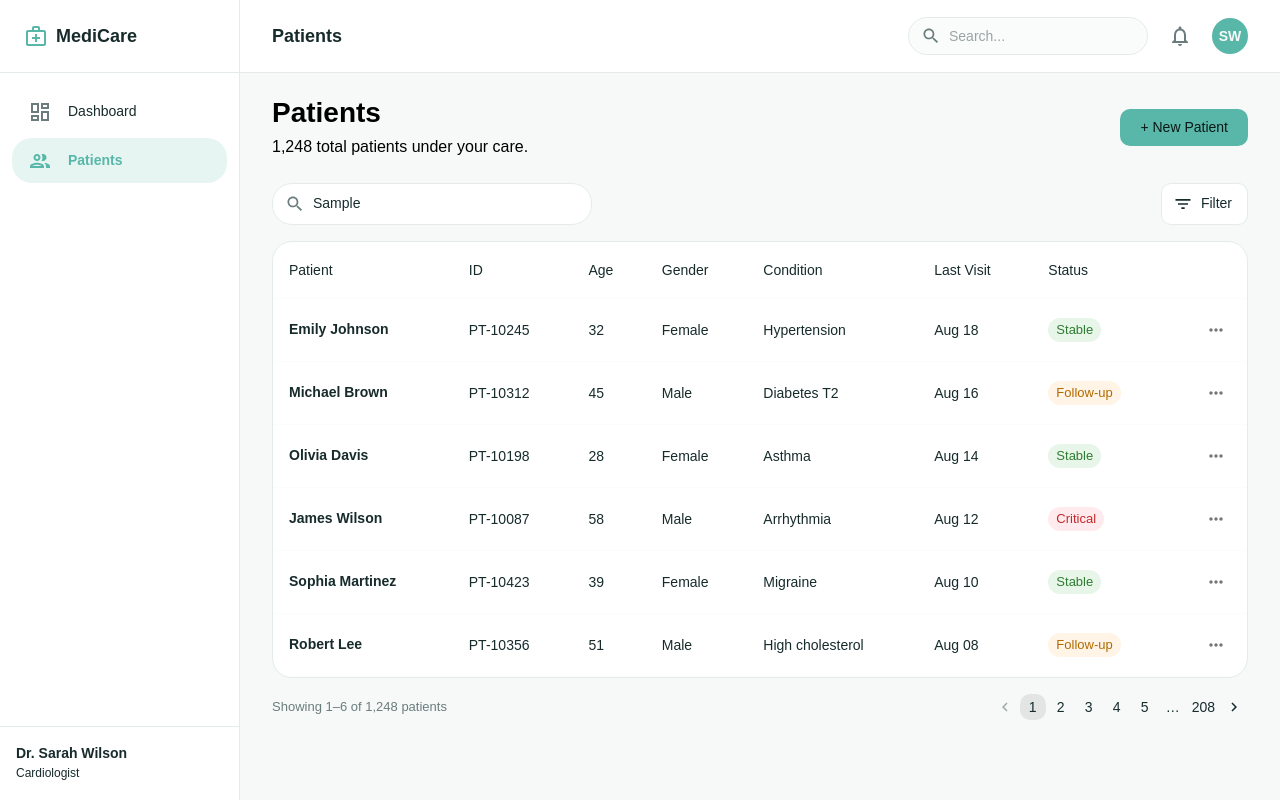
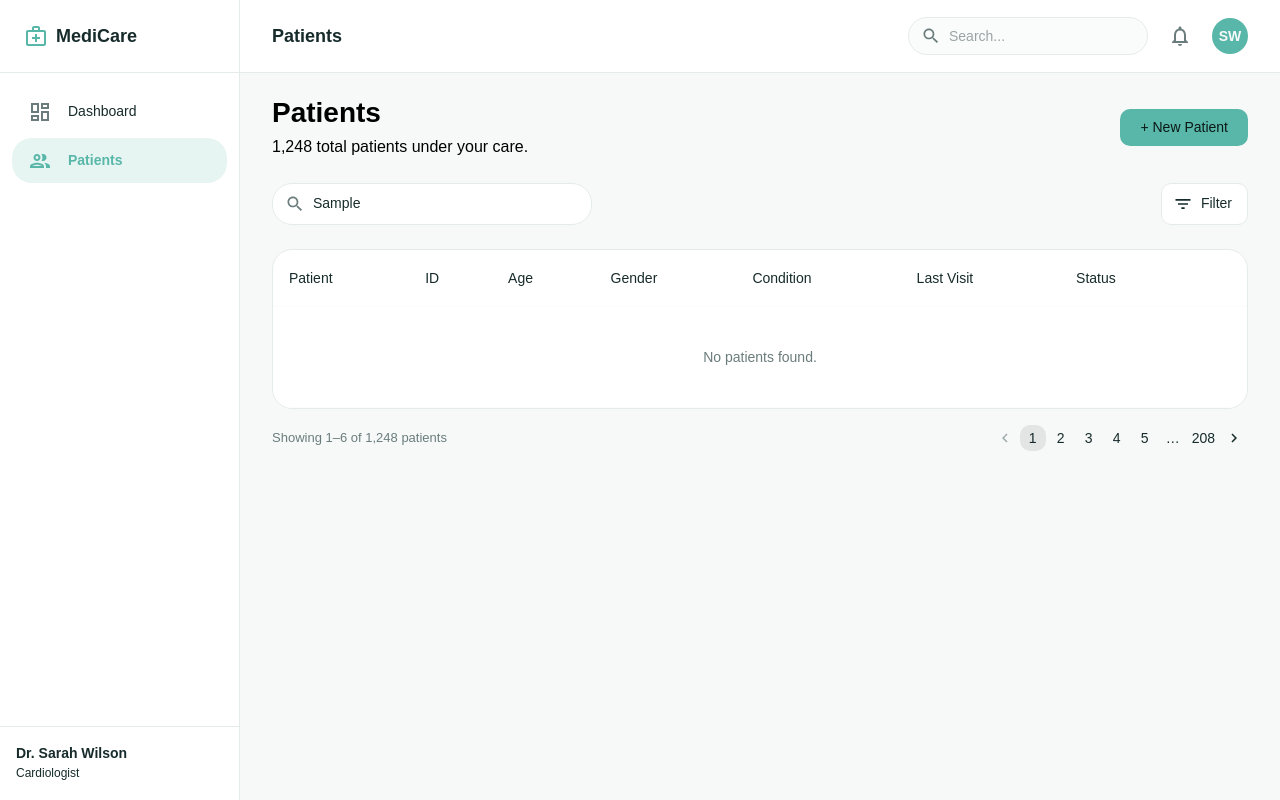
Before and after one commit to Vipulsnips/healthcare-dashboard, a Next.js app: page /patients in a window 1280 px wide. Both pictures are taken after typing "Sample" into the empty fields and a click on the button "+ New Patient". Built offline with nearby package versions, Linux system fonts and the light colour scheme; what @mui/material-nextjs would draw is missing.

Commit message:
searching and filtering

```diff
--- a/app/patients/page.tsx
+++ b/app/patients/page.tsx
@@ -1,11 +1,97 @@
-import { Box, Button, Typography } from "@mui/material";
+"use client";
+
+import { useMemo, useState } from "react";
+
+import {
+  Box,
+  Button,
+  Typography,
+} from "@mui/material";
 
 import AppShell from "@/components/layout/AppShell";
 import PatientToolbar from "@/components/patients/PatientToolbar";
 import PatientTable from "@/components/patients/PatientTable";
 import PatientPagination from "@/components/patients/PatientPagination";
 
+const patients = [
+  {
+    name: "Emily Johnson",
+    id: "PT-10245",
+    age: 32,
+    gender: "Female",
+    condition: "Hypertension",
+    lastVisit: "Aug 18",
+    status: "Stable",
+  },
+  {
+    name: "Michael Brown",
+    id: "PT-10312",
+    age: 45,
+    gender: "Male",
+    condition: "Diabetes T2",
+    lastVisit: "Aug 16",
+    status: "Follow-up",
+  },
+  {
+    name: "Olivia Davis",
+    id: "PT-10198",
+    age: 28,
+    gender: "Female",
+    condition: "Asthma",
+    lastVisit: "Aug 14",
+    status: "Stable",
+  },
+  {
+    name: "James Wilson",
+    id: "PT-10087",
+    age: 58,
+    gender: "Male",
+    condition: "Arrhythmia",
+    lastVisit: "Aug 12",
+    status: "Critical",
+  },
+  {
+    name: "Sophia Martinez",
+    id: "PT-10423",
+    age: 39,
+    gender: "Female",
+    condition: "Migraine",
+    lastVisit: "Aug 10",
+    status: "Stable",
+  },
+  {
+    name: "Robert Lee",
+    id: "PT-10356",
+    age: 51,
+    gender: "Male",
+    condition: "High cholesterol",
+    lastVisit: "Aug 08",
+    status: "Follow-up",
+  },
+];
+
 export default function PatientsPage() {
+  const [searchTerm, setSearchTerm] = useState("");
+  const [statusFilter, setStatusFilter] = useState("All");
+
+  const filteredPatients = useMemo(() => {
+    const search = searchTerm.toLowerCase().trim();
+
+    return patients.filter((patient) => {
+      const matchesSearch =
+        !search ||
+        patient.name.toLowerCase().includes(search) ||
+        patient.id.toLowerCase().includes(search) ||
+        patient.condition.toLowerCase().includes(search);
+
+      const matchesStatus =
+        statusFilter === "All" ||
+        patient.status === statusFilter;
+
+      return matchesSearch && matchesStatus;
+    });
+  }, [searchTerm, statusFilter]);
+
   return (
     <AppShell pageTitle="Patients">
       <Box
@@ -60,10 +146,20 @@
           </Button>
         </Box>
 
-        <PatientToolbar />
+        {/* Search + Filter */}
+        <PatientToolbar
+          searchTerm={searchTerm}
+          onSearchChange={setSearchTerm}
+          statusFilter={statusFilter}
+          onStatusFilterChange={setStatusFilter}
+        />
 
-        <PatientTable />
+        {/* Patient Table */}
+        <PatientTable
+          patients={filteredPatients}
+        />
 
+        {/* Pagination */}
         <PatientPagination />
       </Box>
     </AppShell>
--- a/components/patients/PatientTable.tsx
+++ b/components/patients/PatientTable.tsx
@@ -13,62 +13,19 @@
 
 import MoreHorizIcon from "@mui/icons-material/MoreHoriz";
 
-const patients = [
-  {
-    name: "Emily Johnson",
-    id: "PT-10245",
-    age: 32,
-    gender: "Female",
-    condition: "Hypertension",
-    lastVisit: "Aug 18",
-    status: "Stable",
-  },
-  {
-    name: "Michael Brown",
-    id: "PT-10312",
-    age: 45,
-    gender: "Male",
-    condition: "Diabetes T2",
-    lastVisit: "Aug 16",
-    status: "Follow-up",
-  },
-  {
-    name: "Olivia Davis",
-    id: "PT-10198",
-    age: 28,
-    gender: "Female",
-    condition: "Asthma",
-    lastVisit: "Aug 14",
-    status: "Stable",
-  },
-  {
-    name: "James Wilson",
-    id: "PT-10087",
-    age: 58,
-    gender: "Male",
-    condition: "Arrhythmia",
-    lastVisit: "Aug 12",
-    status: "Critical",
-  },
-  {
-    name: "Sophia Martinez",
-    id: "PT-10423",
-    age: 39,
-    gender: "Female",
-    condition: "Migraine",
-    lastVisit: "Aug 10",
-    status: "Stable",
-  },
-  {
-    name: "Robert Lee",
-    id: "PT-10356",
-    age: 51,
-    gender: "Male",
-    condition: "High cholesterol",
-    lastVisit: "Aug 08",
-    status: "Follow-up",
-  },
-];
+export type Patient = {
+  name: string;
+  id: string;
+  age: number;
+  gender: string;
+  condition: string;
+  lastVisit: string;
+  status: string;
+};
+
+type PatientTableProps = {
+  patients: Patient[];
+};
 
 function getStatusColor(status: string) {
   if (status === "Stable") {
@@ -91,7 +48,9 @@
   };
 }
 
-export default function PatientTable() {
+export default function PatientTable({
+  patients,
+}: PatientTableProps) {
   return (
     <Card
       elevation={0}
@@ -102,8 +61,16 @@
         overflow: "hidden",
       }}
     >
-      <TableContainer>
-        <Table>
+      <TableContainer
+        sx={{
+          overflowX: "auto",
+        }}
+      >
+        <Table
+          sx={{
+            minWidth: 900,
+          }}
+        >
           <TableHead>
             <TableRow>
               <TableCell>Patient</TableCell>
@@ -118,7 +85,8 @@
           </TableHead>
 
           <TableBody>
-            {patients.map((patient) => (
+            {patients.length > 0 ? (
+              patients.map((patient) => (
                 <TableRow key={patient.id} hover>
                   <TableCell>
                     <Typography
@@ -159,7 +127,21 @@
                     </IconButton>
                   </TableCell>
                 </TableRow>
-            ))}
+              ))
+            ) : (
+              <TableRow>
+                <TableCell
+                  colSpan={8}
+                  align="center"
+                  sx={{
+                    py: 5,
+                    color: "text.secondary",
+                  }}
+                >
+                  No patients found.
+                </TableCell>
+              </TableRow>
+            )}
           </TableBody>
         </Table>
       </TableContainer>
--- a/components/patients/PatientToolbar.tsx
+++ b/components/patients/PatientToolbar.tsx
@@ -1,9 +1,51 @@
-import { Box, Button, InputBase } from "@mui/material";
+"use client";
+
+import { useState } from "react";
+
+import {
+  Box,
+  Button,
+  InputBase,
+  Menu,
+  MenuItem,
+} from "@mui/material";
 
 import SearchIcon from "@mui/icons-material/Search";
 import FilterListOutlinedIcon from "@mui/icons-material/FilterListOutlined";
 
-export default function PatientToolbar() {
+type PatientToolbarProps = {
+  searchTerm: string;
+  onSearchChange: (value: string) => void;
+  statusFilter: string;
+  onStatusFilterChange: (value: string) => void;
+};
+
+export default function PatientToolbar({
+  searchTerm,
+  onSearchChange,
+  statusFilter,
+  onStatusFilterChange,
+}: PatientToolbarProps) {
+  const [anchorEl, setAnchorEl] =
+    useState<null | HTMLElement>(null);
+
+  const open = Boolean(anchorEl);
+
+  const handleOpen = (
+    event: React.MouseEvent<HTMLButtonElement>
+  ) => {
+    setAnchorEl(event.currentTarget);
+  };
+
+  const handleClose = () => {
+    setAnchorEl(null);
+  };
+
+  const handleFilterChange = (value: string) => {
+    onStatusFilterChange(value);
+    handleClose();
+  };
+
   return (
     <Box
       sx={{
@@ -11,13 +53,16 @@
         alignItems: "center",
         justifyContent: "space-between",
         mt: 3,
-        mb: 2,
+        mb: 3,
       }}
     >
       {/* Search */}
       <Box
         sx={{
-          width: 320,
+          width: {
+            xs: "100%",
+            sm: 320,
+          },
           height: 42,
           display: "flex",
           alignItems: "center",
@@ -37,6 +82,10 @@
         />
 
         <InputBase
+          value={searchTerm}
+          onChange={(event) =>
+            onSearchChange(event.target.value)
+          }
           placeholder="Search patients..."
           sx={{
             flex: 1,
@@ -49,6 +98,7 @@
       <Button
         variant="outlined"
         startIcon={<FilterListOutlinedIcon />}
+        onClick={handleOpen}
         sx={{
           height: 42,
           textTransform: "none",
@@ -56,10 +106,46 @@
           borderColor: "divider",
           backgroundColor: "background.paper",
           boxShadow: "none",
+          ml: 2,
         }}
       >
         Filter
       </Button>
+
+      {/* Filter Menu */}
+      <Menu
+        anchorEl={anchorEl}
+        open={open}
+        onClose={handleClose}
+      >
+        <MenuItem
+          selected={statusFilter === "All"}
+          onClick={() => handleFilterChange("All")}
+        >
+          All
+        </MenuItem>
+
+        <MenuItem
+          selected={statusFilter === "Stable"}
+          onClick={() => handleFilterChange("Stable")}
+        >
+          Stable
+        </MenuItem>
+
+        <MenuItem
+          selected={statusFilter === "Follow-up"}
+          onClick={() => handleFilterChange("Follow-up")}
+        >
+          Follow-up
+        </MenuItem>
+
+        <MenuItem
+          selected={statusFilter === "Critical"}
+          onClick={() => handleFilterChange("Critical")}
+        >
+          Critical
+        </MenuItem>
+      </Menu>
     </Box>
   );
 }
```
Lines whose indentation alone changed are shown as unchanged.
